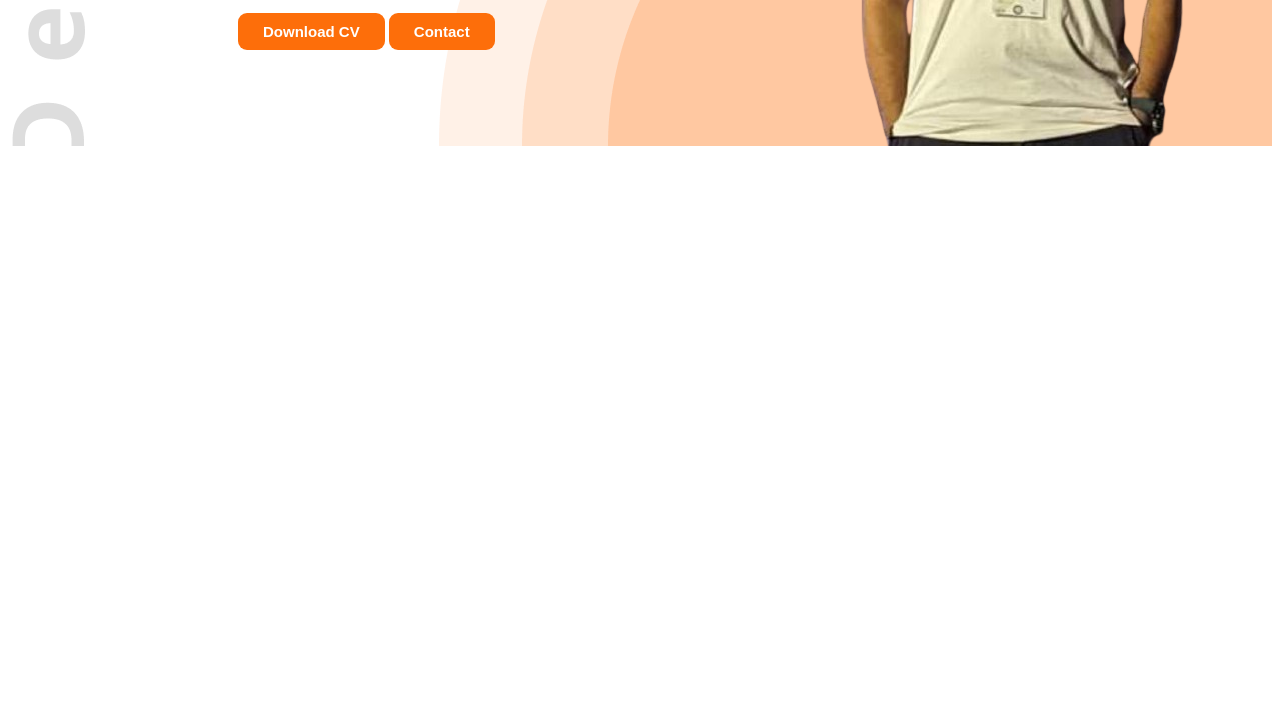
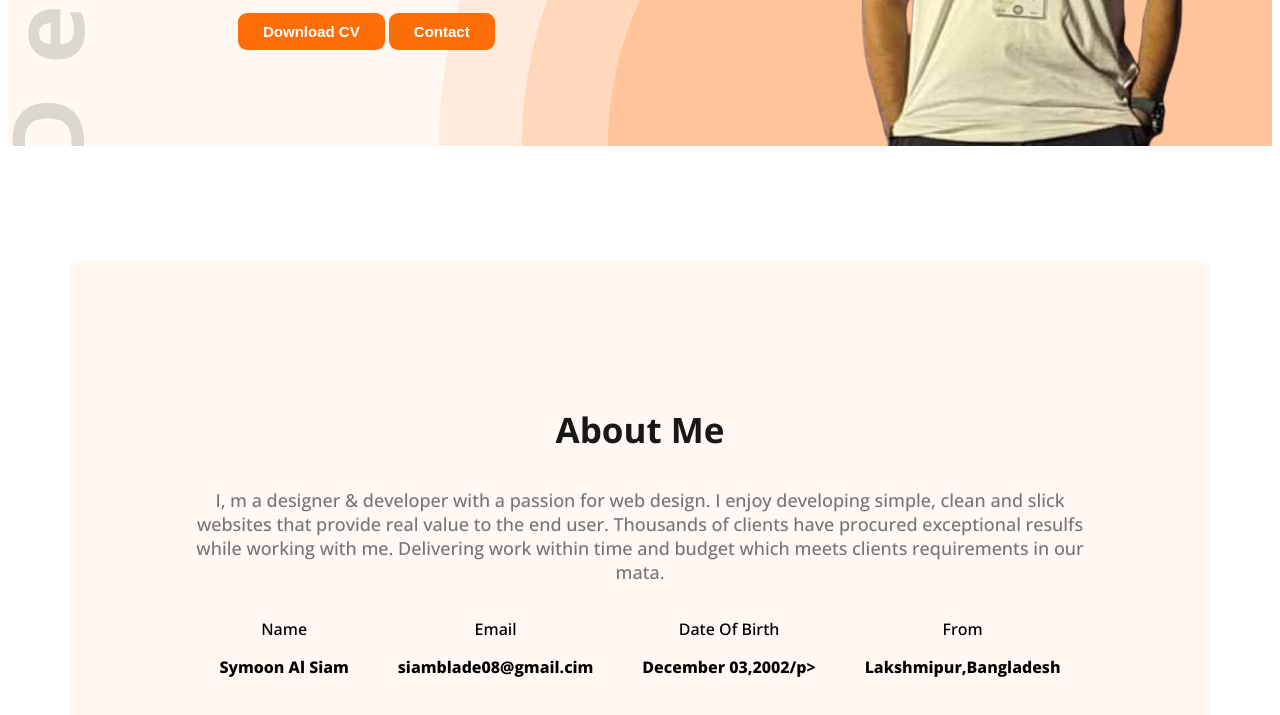
Before and after one commit to SymoonSIAM08/1st-portfolio-website, a plain HTML site: page index.html in a window 1280 px wide. Shown: the part 651-1366 px from the top of the page. Before the commit the page ends 805 px from the top, so only its background shows below. Drawn offline with nearby package versions, Linux system fonts and the light colour scheme.

Commit message:
about section done

```diff
--- a/index.html
+++ b/index.html
@@ -11,7 +11,7 @@
 
 </head>
 <body class="open-sans-normal">
-    <header class="header">
+    <header class="header secondary-bg">
         <nav>
             <h3 class="nav-title">Si<span class="text-primary">a</span>m</h3>
             <ul>
@@ -37,6 +37,34 @@
 
     </header>
     <main>
+        <section class="about secondary-bg">
+            <h3 class="section-title">About Me</h3>
+            <p class="section-description">I, m a designer & developer with a passion for web design. I enjoy developing simple, clean and slick websites that provide real value to the end user. Thousands of clients have procured exceptional resulfs while working with me. Delivering work within time and budget which meets clients requirements in our mata.
+
+            </p>
+            <div class="about-items">
+                <div class="about-item">
+                    <p class="item-title">Name</p>
+                    <p class="item-description">Symoon Al Siam</p>
+                </div>
+                <div class="about-item">
+                    <p class="item-title">Email</p>
+                    <p class="item-description">siamblade08@gmail.cim</p>
+                </div>
+                <div class="about-item">
+                    <p class="item-title">Date Of Birth</p>
+                    <p class="item-description">December 03,2002/p>
+                </div>
+                <div class="about-item">
+                    <p class="item-title">From</p>
+                    <p class="item-description">Lakshmipur,Bangladesh</p>
+                </div>
+
+            </div>
+
+
+
+        </section>
 
 
     </main>
--- a/styles/portfolio.css
+++ b/styles/portfolio.css
@@ -37,6 +37,18 @@ nav{
 
 
 
+}
+
+.section-title{
+    font-size: 35px;
+    font-weight: bold;
+    color: rgb(24, 24, 24);
+
+}
+.section-description{
+    font-size: 18px;
+    font-weight: 500;
+    color: rgb(117, 117, 117);
 }
 .nav-title{
     font-weight: 800;
@@ -89,3 +101,28 @@ nav ul{
     background-repeat: no-repeat;
     background-position: top left,bottom right;
 }
+.secondary-bg{
+    background-color: rgb(255, 248, 243);
+}
+main{
+    max-width: 1140px;
+    margin: 0px auto;
+
+}
+.about{
+    border-radius: 10px;
+    padding: 110px 125px;
+    text-align: center;
+    margin-top: 115px;
+
+}
+.item-description{
+    font-weight: 750;
+}
+.item-title{
+    font-weight: 550;
+}
+.about-items{
+    display: flex;
+    justify-content: space-around;
+}
```
